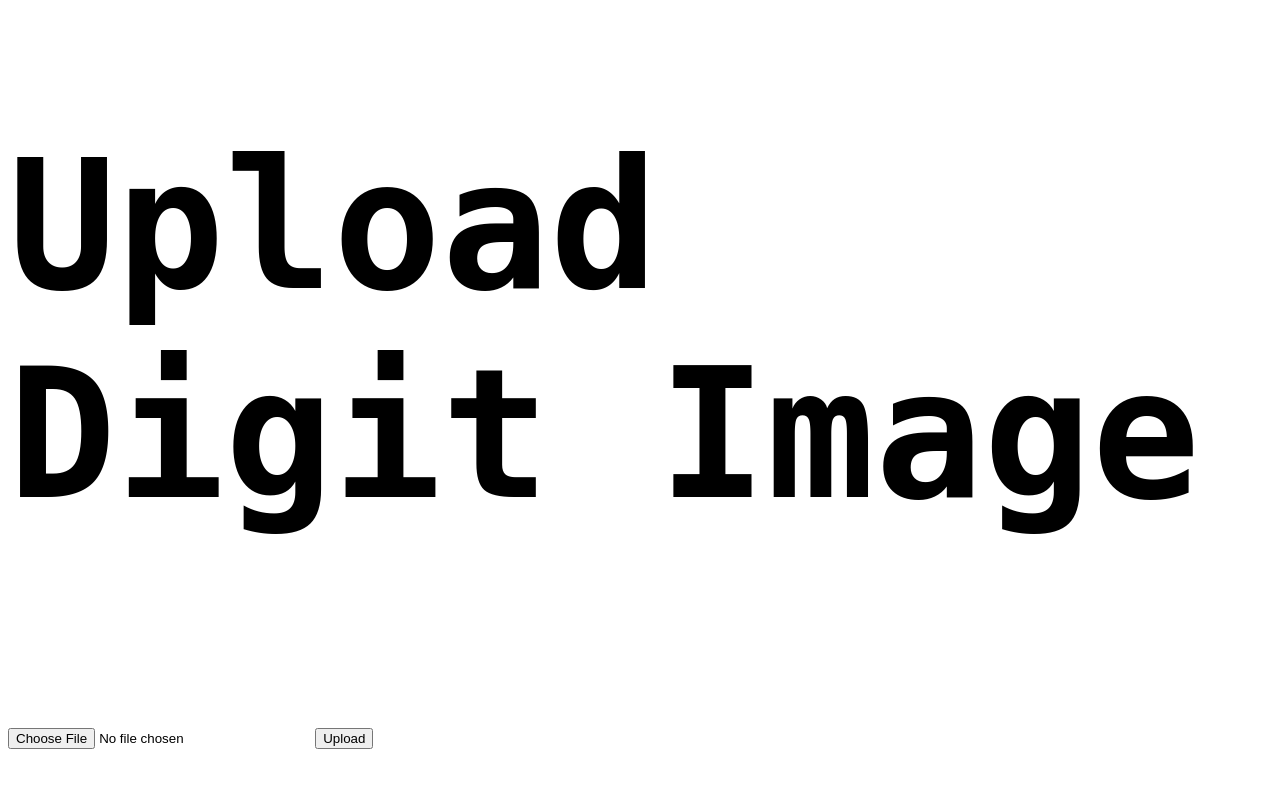
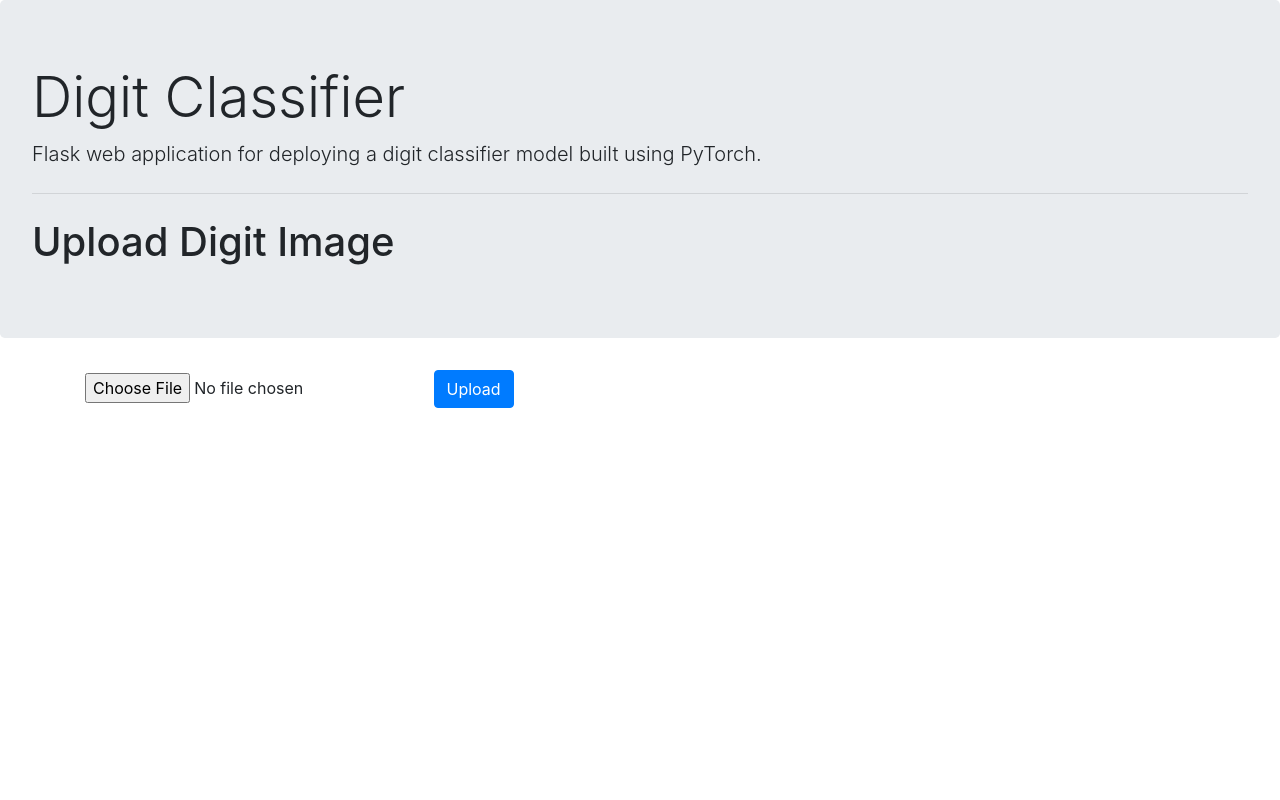
Before and after one commit to martinoywa/digit-recognizer-webapp, a Flask app: page / in a window 1280 px wide. Run offline with Flask 2, Linux system fonts and the light colour scheme; some libraries are stand-ins or nearby versions.

Commit message:
redisign using bootstrapCDN

```diff
--- a/app/static/css/main.css
+++ /dev/null
@@ -1,4 +0,0 @@
-body {
-    font-family: monospace;
-    font-size: 90px;
-}
--- a/app/templates/index.html
+++ b/app/templates/index.html
@@ -2,13 +2,20 @@
 <html lang="en">
 <head>
     <title>Digit Recognizer</title>
-    <link href="{{ url_for('static', filename='css/main.css') }}" rel="stylesheet">
+    <link rel="stylesheet" href="https://stackpath.bootstrapcdn.com/bootstrap/4.3.1/css/bootstrap.min.css" integrity="sha384-ggOyR0iXCbMQv3Xipma34MD+dH/1fQ784/j6cY/iJTQUOhcWr7x9JvoRxT2MZw1T" crossorigin="anonymous">
 </head>
 <body>
-    <h1>Upload Digit Image</h1>
-    <form method=POST enctype=multipart/form-data>
-        <input type="file" name="image_file">
-        <button type="submit">Upload</button>
-    </form>
+    <div class="jumbotron">
+            <h1 class="display-4">Digit Classifier</h1>
+            <p class="lead">Flask web application for deploying a digit classifier model built using PyTorch.</p>
+            <hr class="my-4">
+            <h1>Upload Digit Image</h1>
+    </div>
+    <div class="container">
+        <form method=POST enctype=multipart/form-data class="form-group">
+            <input type="file" name="image_file">
+            <button type="submit" class="btn btn-primary">Upload</button>
+        </form>
+    </div>
 </body>
 </html>
```
Also changed, not shown: app/templates/results.html (+10 -3 lines), run.py (line endings or trailing spaces).
